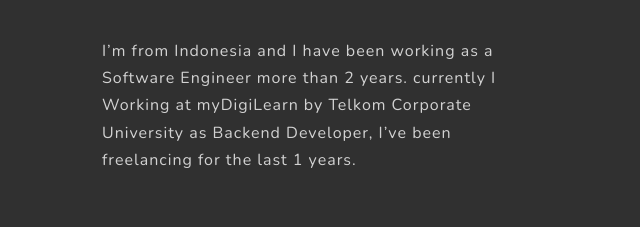
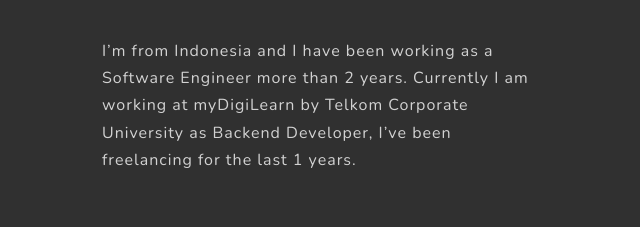
Before and after one commit to tiyan-attirmidzi/web, a plain HTML site: page index.html in a window 1280 px wide. Shown: the part 237-464 px from the top of the page, 0-640 px from the left. Drawn offline with nearby package versions, Linux system fonts and the light colour scheme.

Commit message:
change about me

```diff
--- a/index.html
+++ b/index.html
@@ -67,7 +67,7 @@
                 <h1 class="mx-auto text-left">I'm Tiyan</h1>
                 <h2 class="text-white-50 mt-2 mb-5">
                     I’m from Indonesia and I have been working as a Software Engineer
-                    more than 2 years. currently I Working at myDigiLearn by Telkom Corporate University as Backend Developer, I’ve
+                    more than 2 years. Currently I am working at myDigiLearn by Telkom Corporate University as Backend Developer, I’ve
                     been freelancing for the last 1 years.
                 </h2>
                 <a class="btn btn-primary" href="mailto:tiyanattirmidzi20@gmail.com">Contact Me</a>
```
